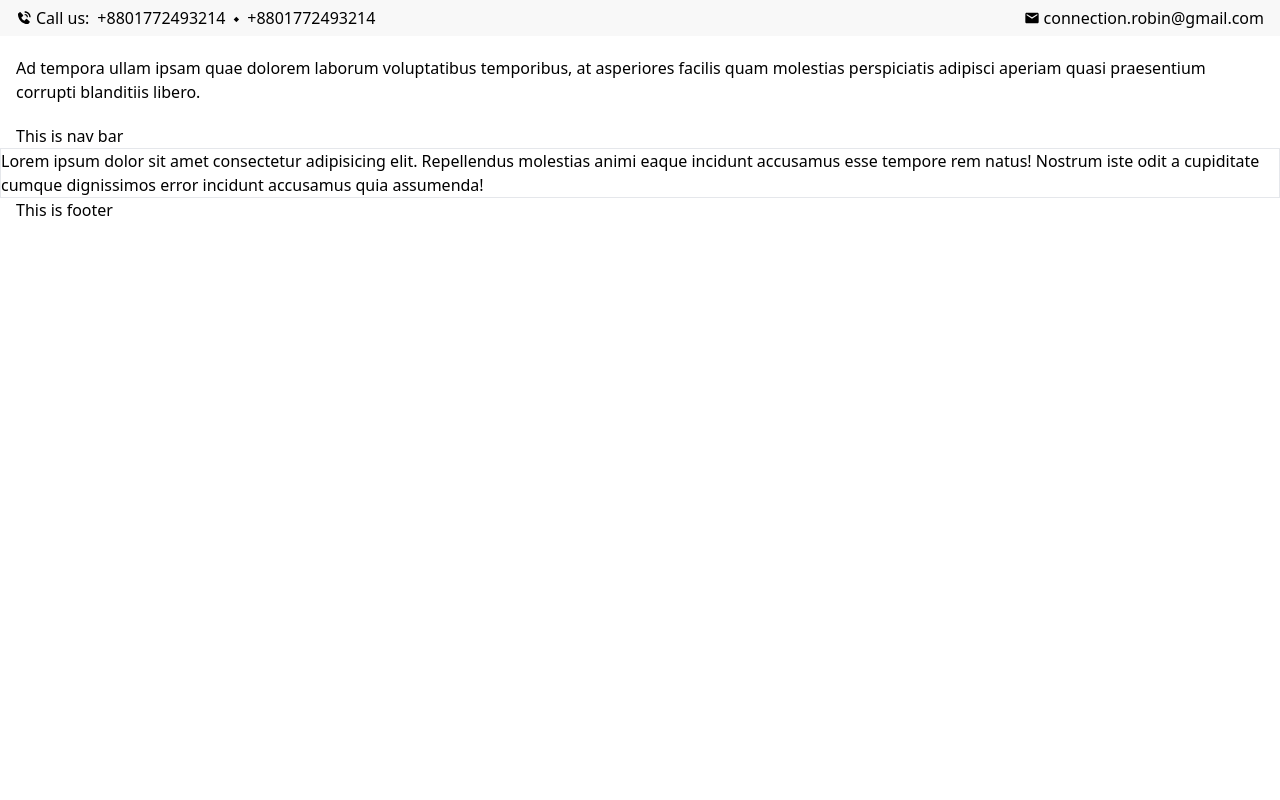
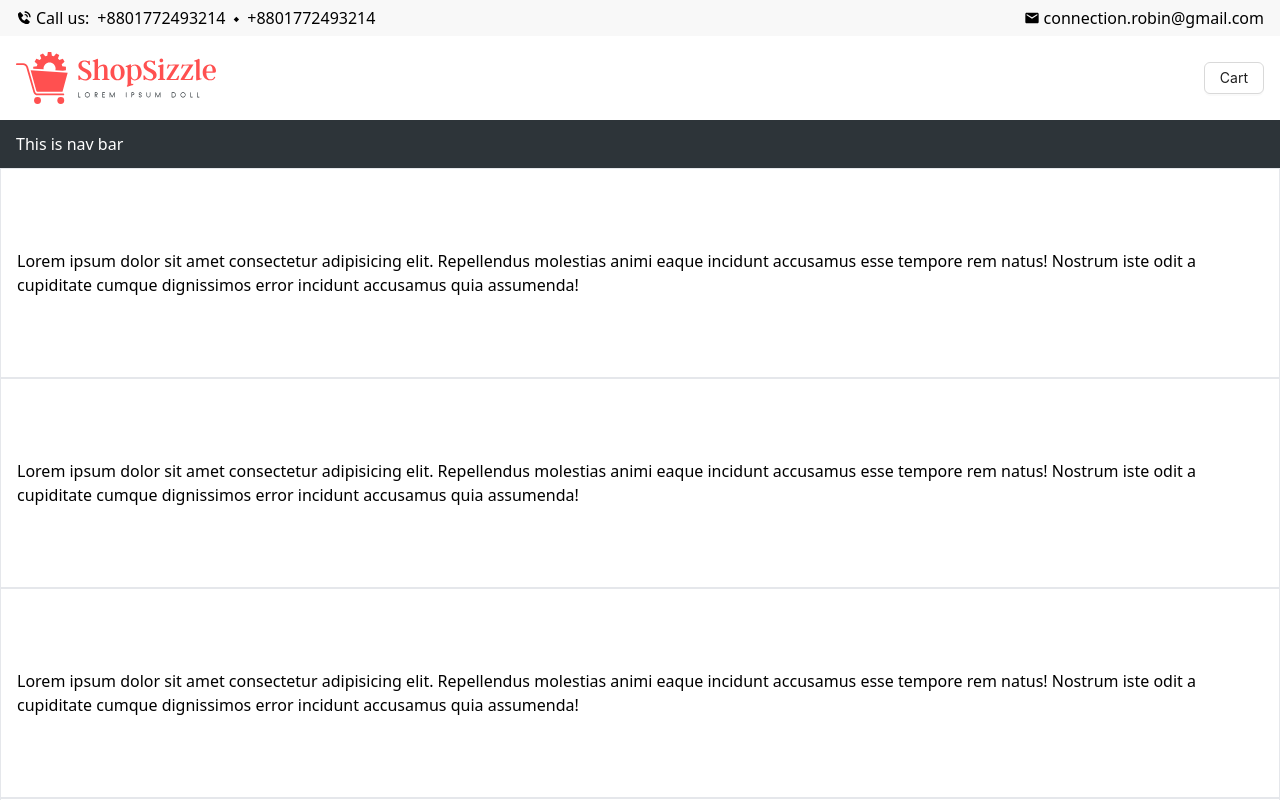
Before and after one commit to shahadat-robin/e-commerce-solution, a Next.js app: page / in a window 1280 px wide. Shown: the top 800 px of the page. Built offline with nearby package versions, Linux system fonts and the light colour scheme.

Commit message:
logo defined

```diff
--- a/src/layout/header/index.tsx
+++ b/src/layout/header/index.tsx
@@ -1,3 +1,6 @@
+import Image from "next/image";
+// import brandLogo from "../../../public/brand-logo.svg";
+import { Button } from "antd";
 import InfoBar from "./info-bar";
 import NavBar from "./nav-bar";
 
@@ -5,16 +8,16 @@ export default function Header() {
   return (
     <>
       <InfoBar />
-      <header className="sticky top-0">
-        <div className="container py-5">
+      <header className="sticky top-0 bg-white">
+        <div className="container py-4 flex items-center justify-between">
+          <Image src={"/brand-logo.svg"} alt="" width={200} height={100} />
+
           <div>
-            Ad tempora ullam ipsam quae dolorem laborum voluptatibus temporibus, at asperiores
-            facilis quam molestias perspiciatis adipisci aperiam quasi praesentium corrupti
-            blanditiis libero.
+            <Button>Cart</Button>
           </div>
         </div>
+        <NavBar />
       </header>
-      <NavBar />
     </>
   );
 }
--- a/src/layout/header/nav-bar.tsx
+++ b/src/layout/header/nav-bar.tsx
@@ -1,6 +1,6 @@
 export default function NavBar() {
   return (
-    <nav>
+    <nav className="bg-dark py-3 text-white">
       <div className="container">This is nav bar</div>
     </nav>
   );
--- a/src/pages/index.tsx
+++ b/src/pages/index.tsx
@@ -8,7 +8,22 @@ const HomePage: NextPage = () => {
         <title>Dashboard</title>
       </Head>
 
-      <div className="border">
+      <div className="border container py-20">
+        Lorem ipsum dolor sit amet consectetur adipisicing elit. Repellendus molestias animi eaque
+        incidunt accusamus esse tempore rem natus! Nostrum iste odit a cupiditate cumque dignissimos
+        error incidunt accusamus quia assumenda!
+      </div>
+      <div className="border container py-20">
+        Lorem ipsum dolor sit amet consectetur adipisicing elit. Repellendus molestias animi eaque
+        incidunt accusamus esse tempore rem natus! Nostrum iste odit a cupiditate cumque dignissimos
+        error incidunt accusamus quia assumenda!
+      </div>
+      <div className="border container py-20">
+        Lorem ipsum dolor sit amet consectetur adipisicing elit. Repellendus molestias animi eaque
+        incidunt accusamus esse tempore rem natus! Nostrum iste odit a cupiditate cumque dignissimos
+        error incidunt accusamus quia assumenda!
+      </div>
+      <div className="border container py-20">
         Lorem ipsum dolor sit amet consectetur adipisicing elit. Repellendus molestias animi eaque
         incidunt accusamus esse tempore rem natus! Nostrum iste odit a cupiditate cumque dignissimos
         error incidunt accusamus quia assumenda!
```
Also changed, not shown: public/brand-logo.svg (added).
